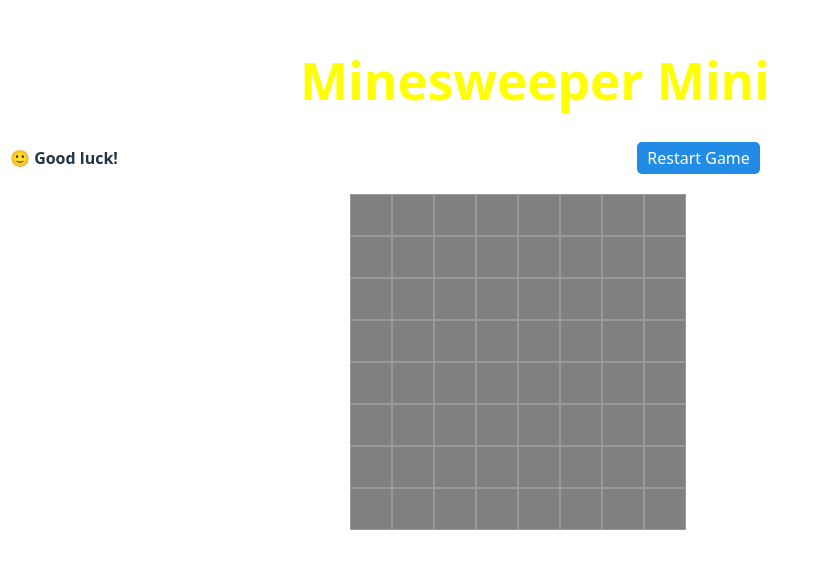
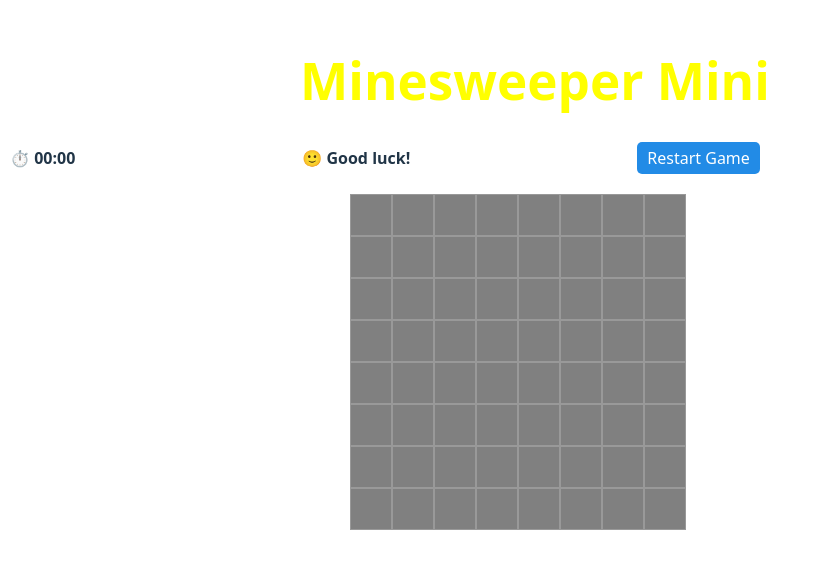
Before and after one commit to almondisrael/minesweeper-mini, a React (Vite) app: page / in a window 1280 px wide. Shown: the part 117-686 px from the top of the page, without its empty margins (0-819 px from the left). Built offline with nearby package versions, Linux system fonts and the light colour scheme.

Commit message:
timer & adding timer functionality to Gameboard

```diff
--- a/src/Components/GameBoard.jsx
+++ b/src/Components/GameBoard.jsx
@@ -1,5 +1,6 @@
 import React, { useState } from "react";
 import Square from "./Square";
+import Timer from "./Timer";
 import './GameBoard.css';
 
 // 🔁 Neighbor helper
@@ -52,9 +53,14 @@ const GameBoard = ({ rows = 8, cols = 8 }) => {
     return board;
   };
 
+  // 🧠 Game State
   const [boardState, setBoardState] = useState(generateBoard());
   const [gameOver, setGameOver] = useState(false);
   const [gameWon, setGameWon] = useState(false);
+
+  // ⏱️ Timer control
+  const [isRunning, setIsRunning] = useState(false);
+  const [resetTrigger, setResetTrigger] = useState(0);
 
   const floodReveal = (board, index) => {
     const stack = [index];
@@ -84,6 +90,7 @@ const GameBoard = ({ rows = 8, cols = 8 }) => {
     if (hasWon) {
       setGameOver(true);
       setGameWon(true);
+      setIsRunning(false); // Stop timer
       alert("🎉 You Win!");
     }
   };
@@ -91,16 +98,22 @@ const GameBoard = ({ rows = 8, cols = 8 }) => {
   const handleLeftClick = (index) => {
     if (gameOver) return;
 
+    // ⏱ Start timer on first click
+    if (!isRunning) {
+      setIsRunning(true);
+    }
+
     setBoardState((prev) => {
       const newBoard = [...prev];
+      const cell = newBoard[index];
 
-    const cell = newBoard[index];
       if (cell.isRevealed || cell.isFlagged) return newBoard;
 
       if (cell.isMine) {
         cell.exploded = true;
         cell.isRevealed = true;
         setGameOver(true);
+        setIsRunning(false); // Stop timer
         alert("💥 Game Over!");
         newBoard.forEach((c) => {
           if (c.isMine) c.isRevealed = true;
@@ -110,14 +123,11 @@ const GameBoard = ({ rows = 8, cols = 8 }) => {
         checkWinCondition(newBoard);
       }
 
-    return [...newBoard]; // re-trigger state update
+      return [...newBoard];
     });
   };
 
-
   const handleRightClick = (index) => {
-
-      console.log("Right-click on:", index);
     if (gameOver) return;
 
     setBoardState((prev) => {
@@ -144,6 +154,8 @@ const GameBoard = ({ rows = 8, cols = 8 }) => {
     setBoardState(generateBoard());
     setGameOver(false);
     setGameWon(false);
+    setResetTrigger((prev) => prev + 1); // Reset timer
+    setIsRunning(false); // Wait for first click to start
   };
 
   const renderBoard = () => {
@@ -163,6 +175,11 @@ const GameBoard = ({ rows = 8, cols = 8 }) => {
   return (
     <div>
       <div className="status-bar">
+        <Timer
+          isRunning={isRunning}
+          isGameOver={gameOver}
+          resetTrigger={resetTrigger}
+        />
         {gameOver ? (
           gameWon ? "🎉 You won!" : "💥 Game over!"
         ) : (
--- /dev/null
+++ b/src/Components/Timer.jsx
@@ -0,0 +1,34 @@
+import { useEffect, useState } from "react";
+
+export default function Timer({ isRunning, isGameOver, resetTrigger }) {
+  const [seconds, setSeconds] = useState(0);
+
+  useEffect(() => {
+    let timer;
+
+    if (isRunning && !isGameOver) {
+      timer = setInterval(() => {
+        setSeconds((prev) => prev + 1);
+      }, 1000);
+    }
+
+    return () => clearInterval(timer);
+  }, [isRunning, isGameOver]);
+
+  useEffect(() => {
+    // Reset the timer when resetTrigger changes (e.g., a new game)
+    setSeconds(0);
+  }, [resetTrigger]);
+
+  const formatTime = (sec) => {
+    const minutes = Math.floor(sec / 60);
+    const seconds = sec % 60;
+    return `${String(minutes).padStart(2, "0")}:${String(seconds).padStart(2, "0")}`;
+  };
+
+  return (
+    <div className="text-xl font-mono">
+      ⏱️ {formatTime(seconds)}
+    </div>
+  );
+}
```
Lines whose indentation alone changed are shown as unchanged.
